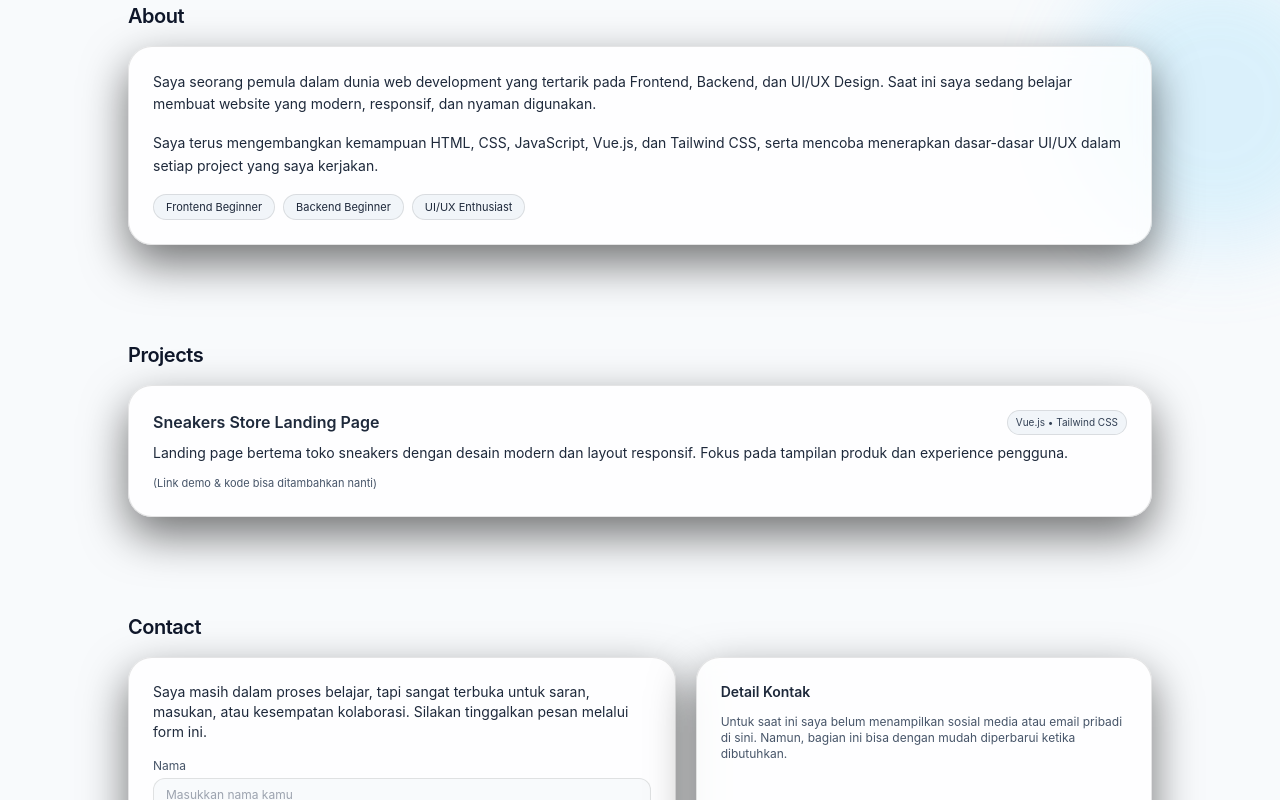
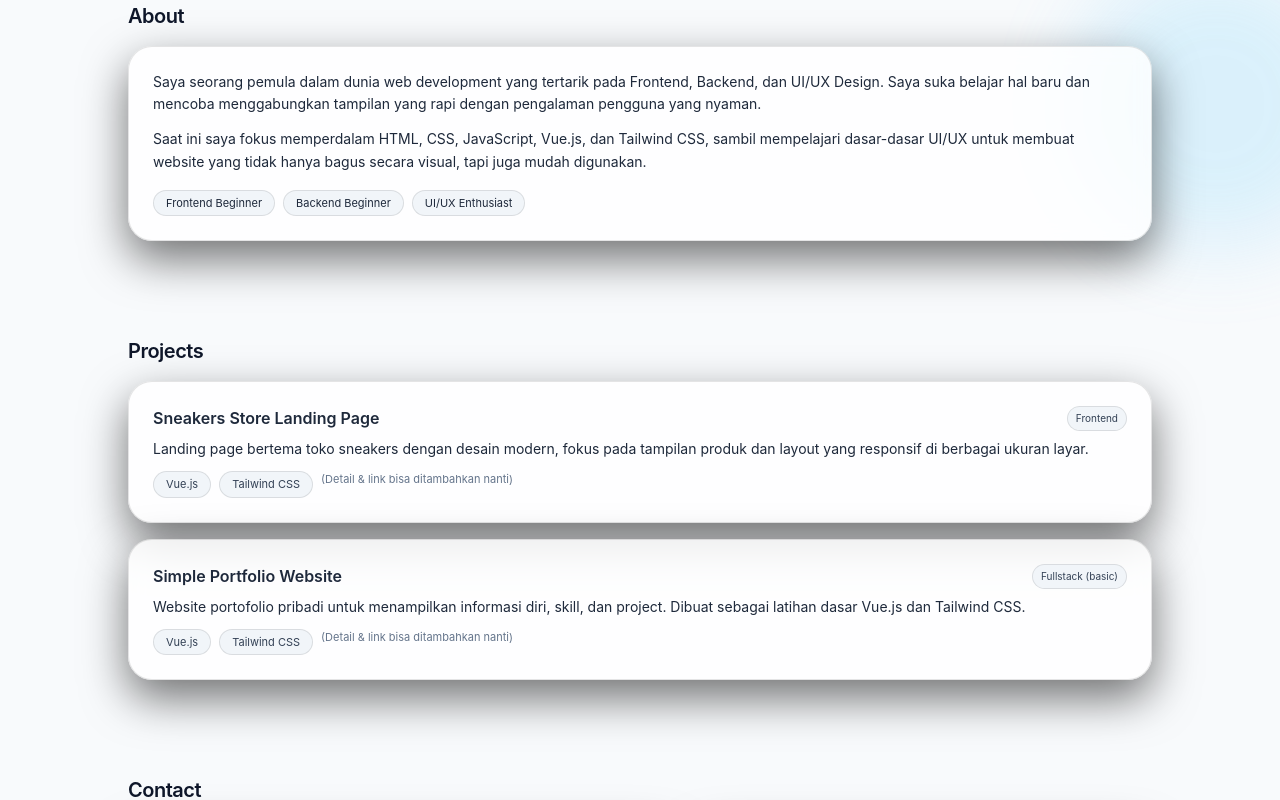
Before and after one commit to Zaidanelha/my-portofolio, a Vue app: page / in a window 1280 px wide. Shown: the part 680-1480 px from the top of the page. Built offline with nearby package versions, Linux system fonts and the light colour scheme.

Commit message:
polish section

```diff
--- a/src/components/About.vue
+++ b/src/components/About.vue
@@ -5,19 +5,21 @@
     </h2>
 
     <div
-      class="rounded-3xl border px-5 py-5 sm:px-6 sm:py-6 shadow-soft backdrop-blur transition-colors duration-500
+      class="rounded-3xl border px-5 py-5 sm:px-6 sm:py-6 shadow-soft backdrop-blur
              bg-white/80 border-black/10 text-slate-800
-             dark:bg-surface/80 dark:border-white/10 dark:text-slate-100"
+             dark:bg-surface/80 dark:border-white/10 dark:text-slate-100
+             transition-colors duration-500"
     >
-      <p class="text-sm leading-relaxed mb-4">
+      <p class="text-sm leading-relaxed mb-3">
         Saya seorang pemula dalam dunia web development yang tertarik pada Frontend, Backend,
-        dan UI/UX Design. Saat ini saya sedang belajar membuat website yang modern, responsif,
-        dan nyaman digunakan.
+        dan UI/UX Design. Saya suka belajar hal baru dan mencoba menggabungkan tampilan yang
+        rapi dengan pengalaman pengguna yang nyaman.
       </p>
 
       <p class="text-sm leading-relaxed mb-4">
-        Saya terus mengembangkan kemampuan HTML, CSS, JavaScript, Vue.js, dan Tailwind CSS,
-        serta mencoba menerapkan dasar-dasar UI/UX dalam setiap project yang saya kerjakan.
+        Saat ini saya fokus memperdalam HTML, CSS, JavaScript, Vue.js, dan Tailwind CSS, sambil
+        mempelajari dasar-dasar UI/UX untuk membuat website yang tidak hanya bagus secara visual,
+        tapi juga mudah digunakan.
       </p>
 
       <div class="flex flex-wrap gap-2 text-[11px]">
--- a/src/components/Contact.vue
+++ b/src/components/Contact.vue
@@ -7,9 +7,10 @@
     <div class="grid gap-5 lg:grid-cols-[minmax(0,1.2fr)_minmax(0,1fr)]">
       <!-- Form -->
       <div
-        class="rounded-3xl border px-5 py-5 sm:px-6 sm:py-6 shadow-soft backdrop-blur transition-colors duration-500
+        class="rounded-3xl border px-5 py-5 sm:px-6 sm:py-6 shadow-soft backdrop-blur
                bg-white/80 border-black/10 text-slate-800
-               dark:bg-surface/80 dark:border-white/10 dark:text-slate-100"
+               dark:bg-surface/80 dark:border-white/10 dark:text-slate-100
+               transition-colors duration-500"
       >
         <p class="text-sm mb-4">
           Saya masih dalam proses belajar, tapi sangat terbuka untuk saran, masukan, atau
@@ -66,17 +67,23 @@
 
       <!-- Info kontak -->
       <div
-        class="rounded-3xl border px-5 py-5 sm:px-6 sm:py-6 shadow-soft backdrop-blur transition-colors duration-500
+        class="rounded-3xl border px-5 py-5 sm:px-6 sm:py-6 shadow-soft backdrop-blur
                bg-white/80 border-black/10 text-slate-800
-               dark:bg-surface/80 dark:border-white/10 dark:text-slate-100"
+               dark:bg-surface/80 dark:border-white/10 dark:text-slate-100
+               transition-colors duration-500"
       >
         <h3 class="text-sm font-semibold mb-3">
           Detail Kontak
         </h3>
-        <p class="text-xs text-slate-600 dark:text-slate-300">
+        <p class="text-xs text-slate-600 dark:text-slate-300 mb-3">
           Untuk saat ini saya belum menampilkan sosial media atau email pribadi di sini.
-          Namun, bagian ini bisa dengan mudah diperbarui ketika dibutuhkan.
+          Namun bagian ini bisa dengan mudah diperbarui ketika dibutuhkan.
         </p>
+
+        <ul class="space-y-1 text-xs text-slate-500 dark:text-slate-400">
+          <li>• Email & sosial media bisa ditambahkan nanti.</li>
+          <li>• Bagian ini bisa diisi info lain, seperti kota atau status belajar.</li>
+        </ul>
       </div>
     </div>
   </section>
--- a/src/components/Projects.vue
+++ b/src/components/Projects.vue
@@ -3,8 +3,16 @@ const projects = [
   {
     title: 'Sneakers Store Landing Page',
     description:
-      'Landing page bertema toko sneakers dengan desain modern dan layout responsif. Fokus pada tampilan produk dan experience pengguna.',
+      'Landing page bertema toko sneakers dengan desain modern, fokus pada tampilan produk dan layout yang responsif di berbagai ukuran layar.',
     stack: ['Vue.js', 'Tailwind CSS'],
+    role: 'Frontend',
+  },
+  {
+    title: 'Simple Portfolio Website',
+    description:
+      'Website portofolio pribadi untuk menampilkan informasi diri, skill, dan project. Dibuat sebagai latihan dasar Vue.js dan Tailwind CSS.',
+    stack: ['Vue.js', 'Tailwind CSS'],
+    role: 'Fullstack (basic)',
   },
 ]
 </script>
@@ -19,29 +27,41 @@ const projects = [
       <article
         v-for="project in projects"
         :key="project.title"
-        class="group rounded-3xl border px-5 py-5 sm:px-6 sm:py-6 shadow-soft backdrop-blur transition-all duration-300
+        class="group rounded-3xl border px-5 py-5 sm:px-6 sm:py-6 shadow-soft backdrop-blur
                bg-white/80 border-black/10 text-slate-800
-               hover:-translate-y-0.5 hover:shadow-lg
-               dark:bg-surface/80 dark:border-white/10 dark:text-slate-100 dark:hover:border-accent/60"
+               dark:bg-surface/80 dark:border-white/10 dark:text-slate-100
+               hover:-translate-y-0.5 hover:shadow-lg dark:hover:border-accent/60
+               transition-all duration-300"
       >
         <div class="flex items-start justify-between gap-3 mb-2">
           <h3 class="text-sm sm:text-base font-semibold">
             {{ project.title }}
           </h3>
           <span
-            class="text-[10px] rounded-full border px-2 py-1
+            class="text-[10px] rounded-full border px-2 py-1 whitespace-nowrap
                    bg-slate-100 border-black/10 text-slate-700
                    dark:bg-white/5 dark:border-white/10 dark:text-slate-200"
           >
-            {{ project.stack.join(' • ') }}
+            {{ project.role }}
           </span>
         </div>
+
         <p class="text-xs sm:text-sm mb-3">
           {{ project.description }}
         </p>
-        <div class="flex flex-wrap gap-3 text-[11px]">
-          <span class="text-slate-600 dark:text-slate-300">
-            (Link demo & kode bisa ditambahkan nanti)
+
+        <div class="flex flex-wrap gap-2 text-[11px]">
+          <span
+            v-for="tech in project.stack"
+            :key="tech"
+            class="rounded-full border px-3 py-1
+                   bg-slate-100 border-black/10 text-slate-700
+                   dark:bg-white/5 dark:border-white/10 dark:text-slate-200"
+          >
+            {{ tech }}
+          </span>
+          <span class="text-slate-500 dark:text-slate-400">
+            (Detail & link bisa ditambahkan nanti)
           </span>
         </div>
       </article>
--- a/src/components/SiteFooter.vue
+++ b/src/components/SiteFooter.vue
@@ -1,12 +1,14 @@
 <template>
   <footer class="border-t bg-white/90 border-black/5 dark:bg-background/90 dark:border-white/5">
     <div
-      class="max-w-5xl mx-auto px-4 sm:px-6 lg:px-0 py-4 flex flex-col sm:flex-row items-center justify-between gap-2 text-[11px] text-slate-600 dark:text-slate-500"
+      class="max-w-5xl mx-auto px-4 sm:px-6 lg:px-0 py-4
+             flex flex-col sm:flex-row items-center justify-between gap-2
+             text-[11px] text-slate-600 dark:text-slate-500"
     >
       <p>
         © {{ new Date().getFullYear() }} Muhammad Zaidan Elha Rasyad. All rights reserved.
       </p>
-      <p>
+      <p class="text-center sm:text-right">
         Built with
         <span class="text-slate-800 dark:text-slate-300">Vue.js</span>
         &amp;
```
